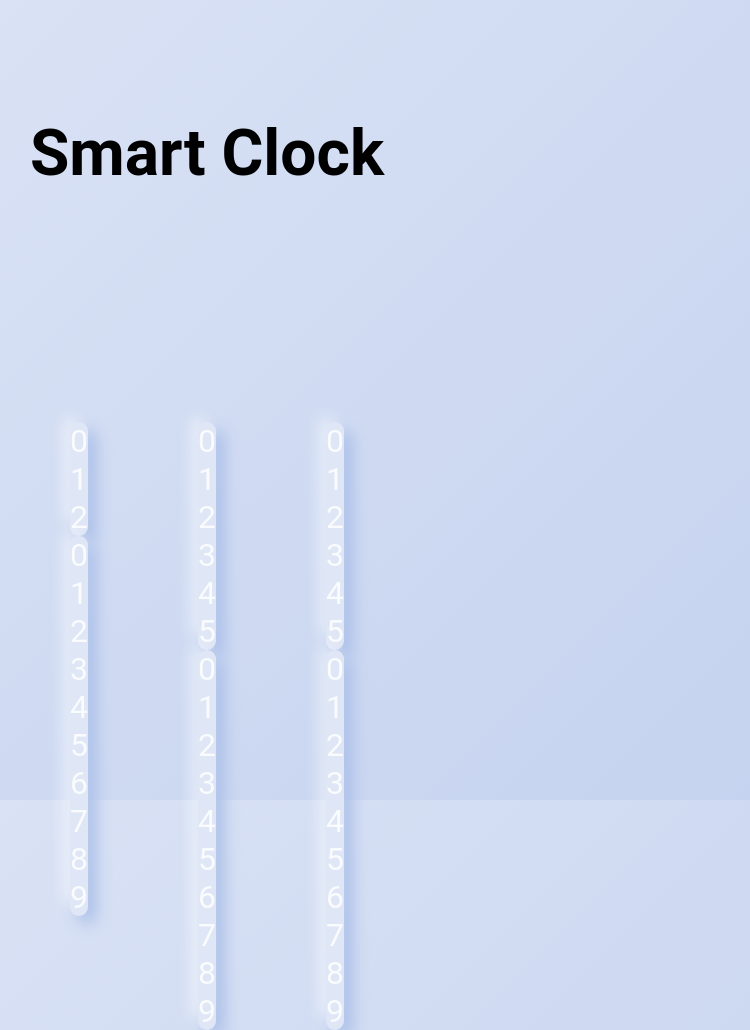
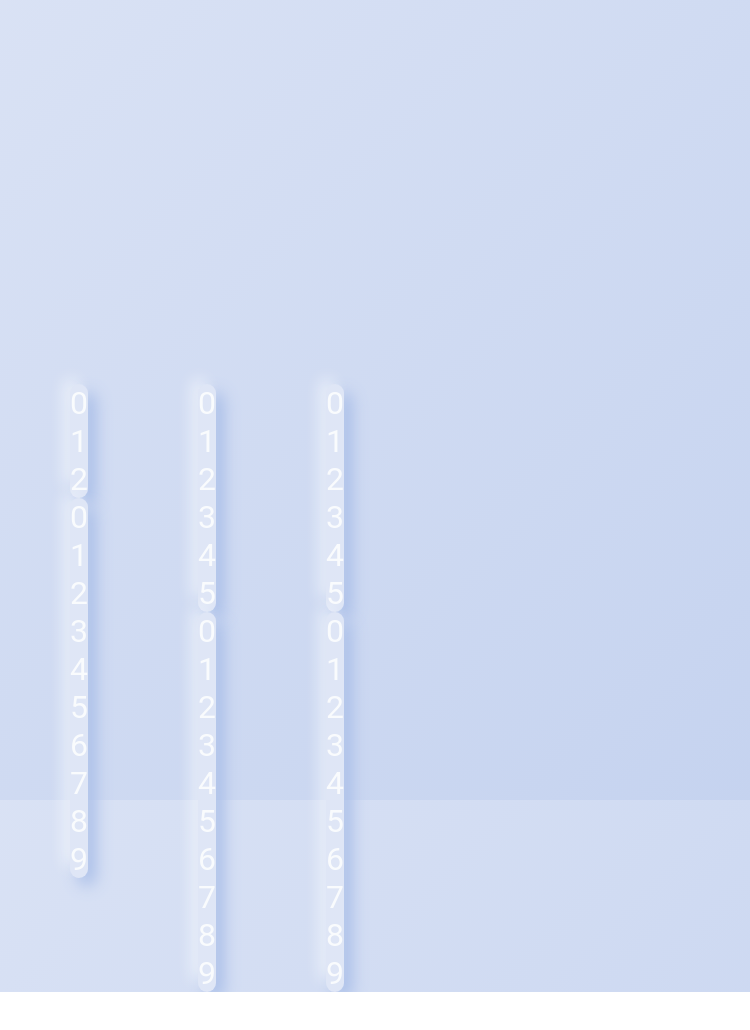
Before and after one commit to GiorgioMigliaccio08/Orologio-Smart, a plain HTML site: page index.html in a window 1280 px wide. Shown: the whole page, without its empty margins (433-1183 px from the left). After the commit the page ends 992 px from the top, so only its background shows below. Drawn offline with Linux system fonts and the light colour scheme.

Commit message:
Add Script.js

```diff
--- a/index.html
+++ b/index.html
@@ -7,11 +7,6 @@
     <link rel="stylesheet" href="style.css" />
   </head>
   <body>
-    <header>
-      <h1>Smart Clock</h1>
-    </header>
-
-    <main>
     <div class="clock">
       <div class="ore">
         <div class="strip">
@@ -77,8 +72,7 @@
         </div>
       </div>
     </div>
-    </main>
 
-    <footer></footer>
+    <script src="main.js"></script>
   </body>
 </html>
```
Lines whose indentation alone changed are shown as unchanged.
